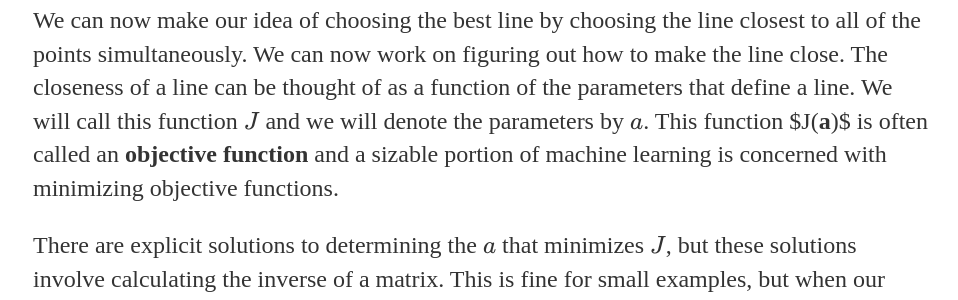
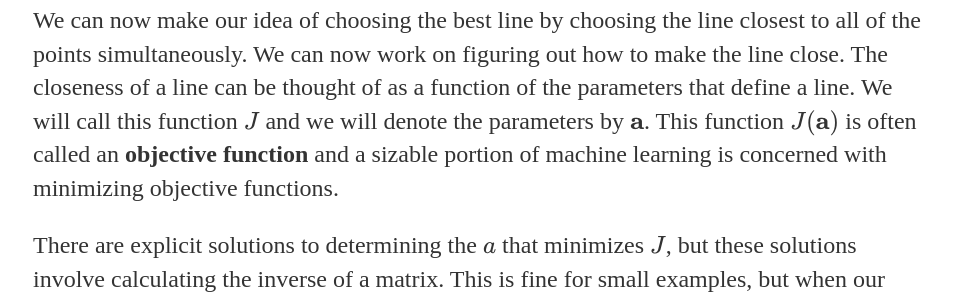
Before and after one commit to shawn-tsosie/shawn-tsosie.github.io, a Jekyll site: the page built from _posts/2019-01-08-Linear-Regression-Part-1.md, in a window 1280 px wide and 900 px high, scrolled down 918 px. Shown: the part 153-453 px from the top of the window, without its empty margins (159-1117 px from the left). Built offline with Jekyll 4.4.1, drawn with Linux system fonts in a browser that asks for light colours; formulas are drawn with MathJax 3.

Commit message:
Fixed typos.

```diff
--- a/_posts/2019-01-08-Linear-Regression-Part-1.md
+++ b/_posts/2019-01-08-Linear-Regression-Part-1.md
@@ -42,8 +42,8 @@ to all of the points simultaneously.
 We can now work on figuring out how to make the line close.
 The closeness of a line can be thought of as a function of the parameters that
 define a line.
-We will call this function $J$ and we will denote the parameters by **$a$**.
-This function $J(**a**)$ is often called an __objective function__ and a
+We will call this function $J$ and we will denote the parameters by ${\bf a}$.
+This function $J({\bf a})$ is often called an __objective function__ and a
 sizable portion of machine learning is concerned with minimizing objective
 functions.
 
@@ -84,4 +84,4 @@ y = 0.817x + 0.768.
 $$
 
 All of this is visualized in the following picture:
-![Linear Regression Toy Example](/images/2019-01-08-linear-regression.png)
+![Linear Regression Toy Example](/_images/2019-01-08-linear-regression.png)
```
